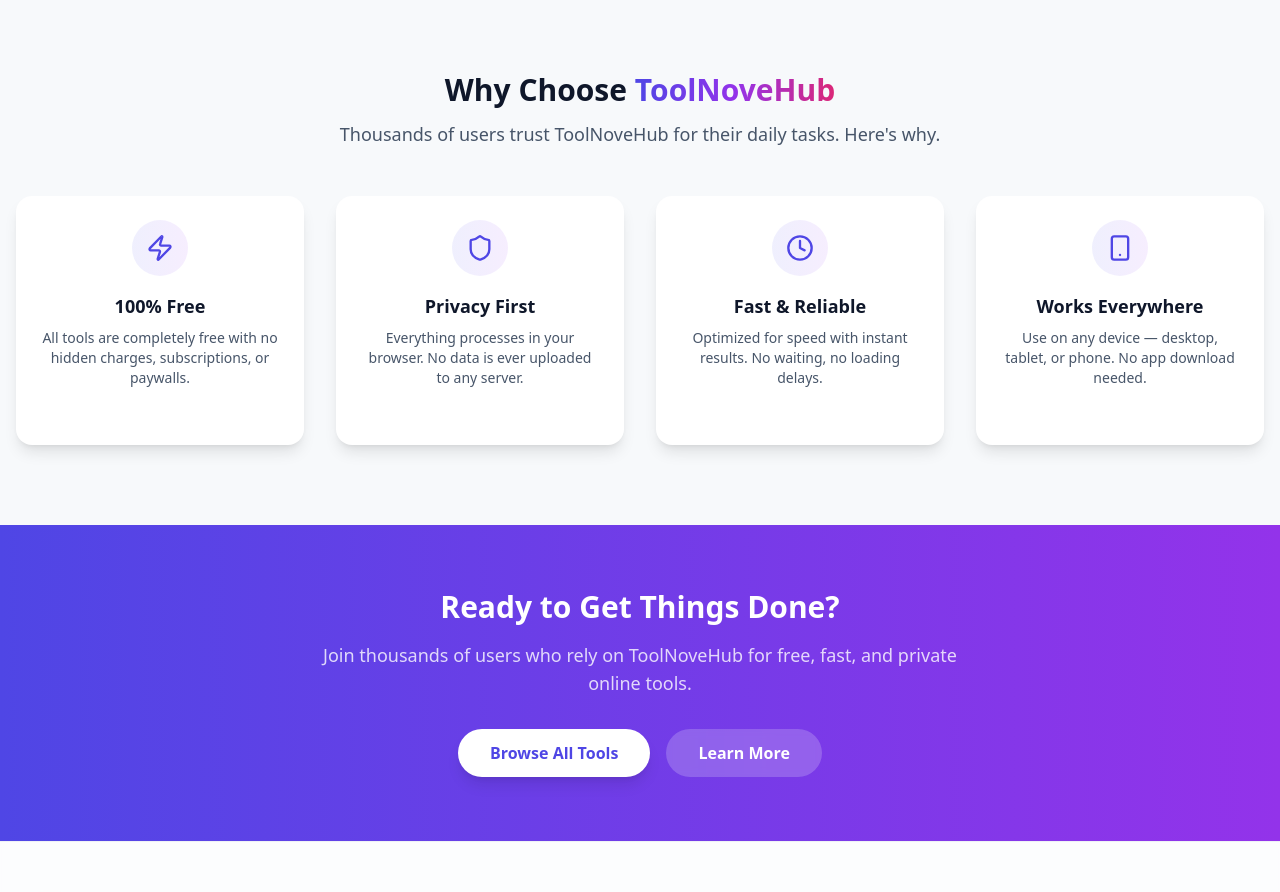
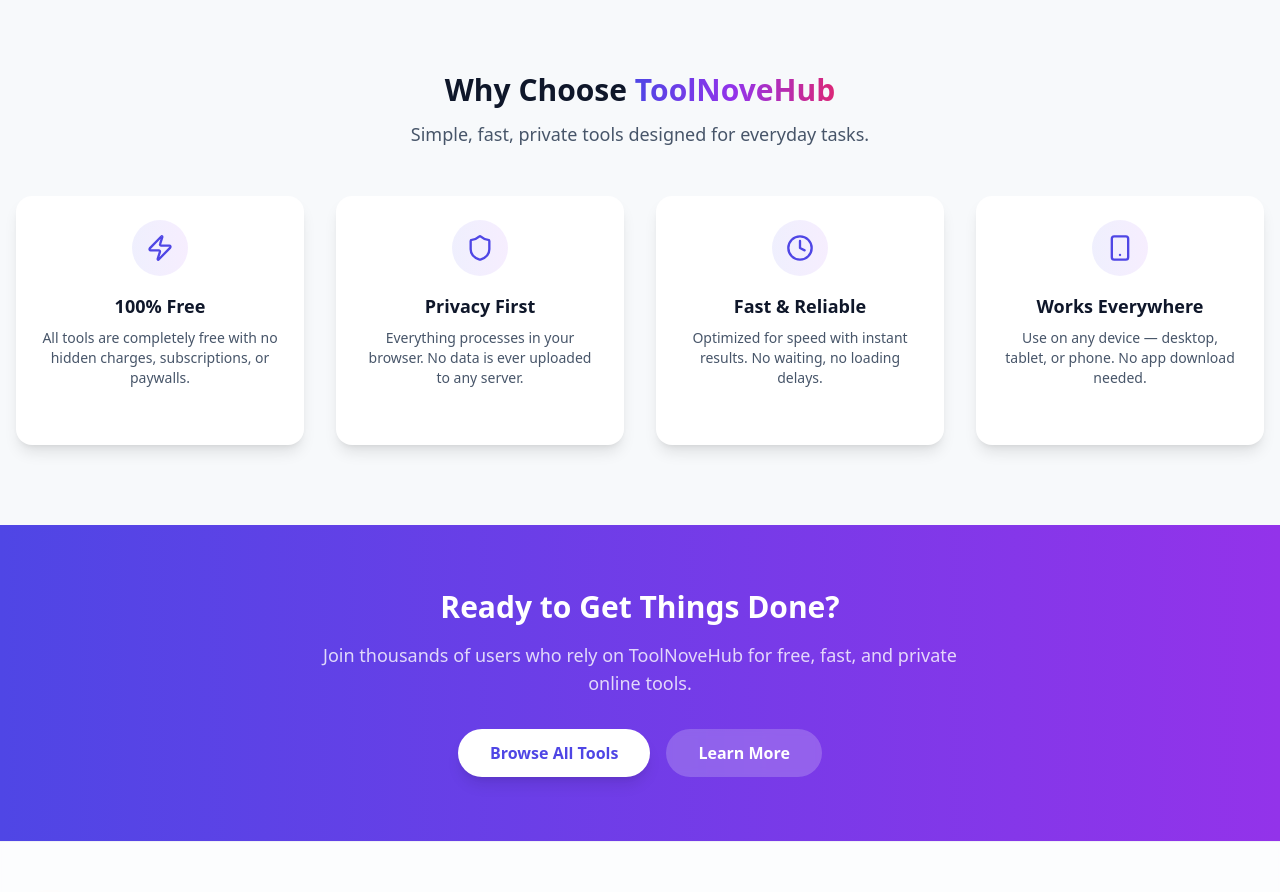
Before and after one commit to sprajeshofficial-wq/ToolNoveHub, a Next.js app: page / in a window 1280 px wide. Shown: the part 1960-2852 px from the top of the page. Built offline with nearby package versions, Linux system fonts and the light colour scheme.

Commit message:
📝 Update homepage: remove 'thousands of users' claim, use credible copy

```diff
--- a/app/page.tsx
+++ b/app/page.tsx
@@ -508,7 +508,7 @@
         Why Choose <span className="gradient-text">ToolNoveHub</span>
       </h2>
       <p className="mt-3 text-lg text-slate-600 max-w-2xl mx-auto">
-              Thousands of users trust ToolNoveHub for their daily tasks. Here's why.
+        Simple, fast, private tools designed for everyday tasks.
       </p>
     </div>
 
```
Lines whose indentation alone changed are shown as unchanged.
